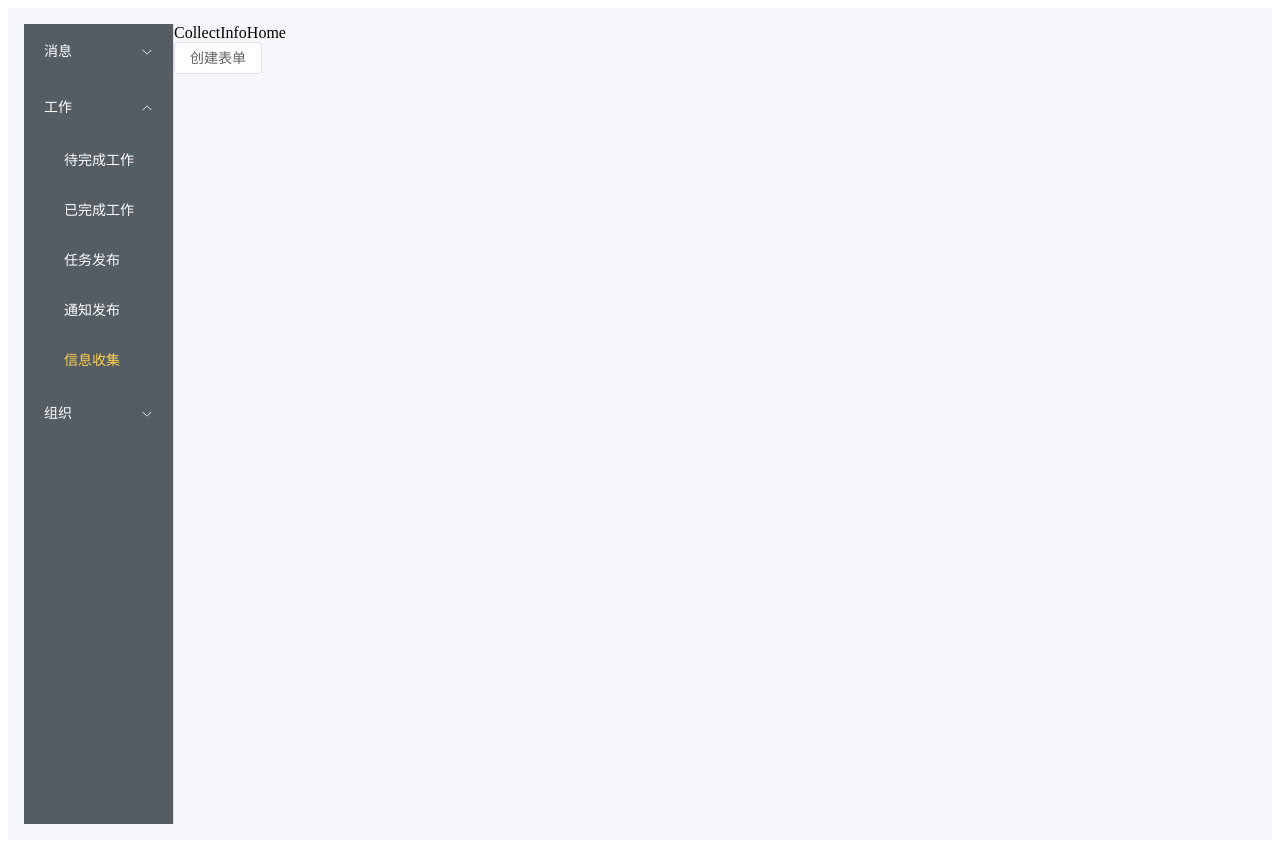
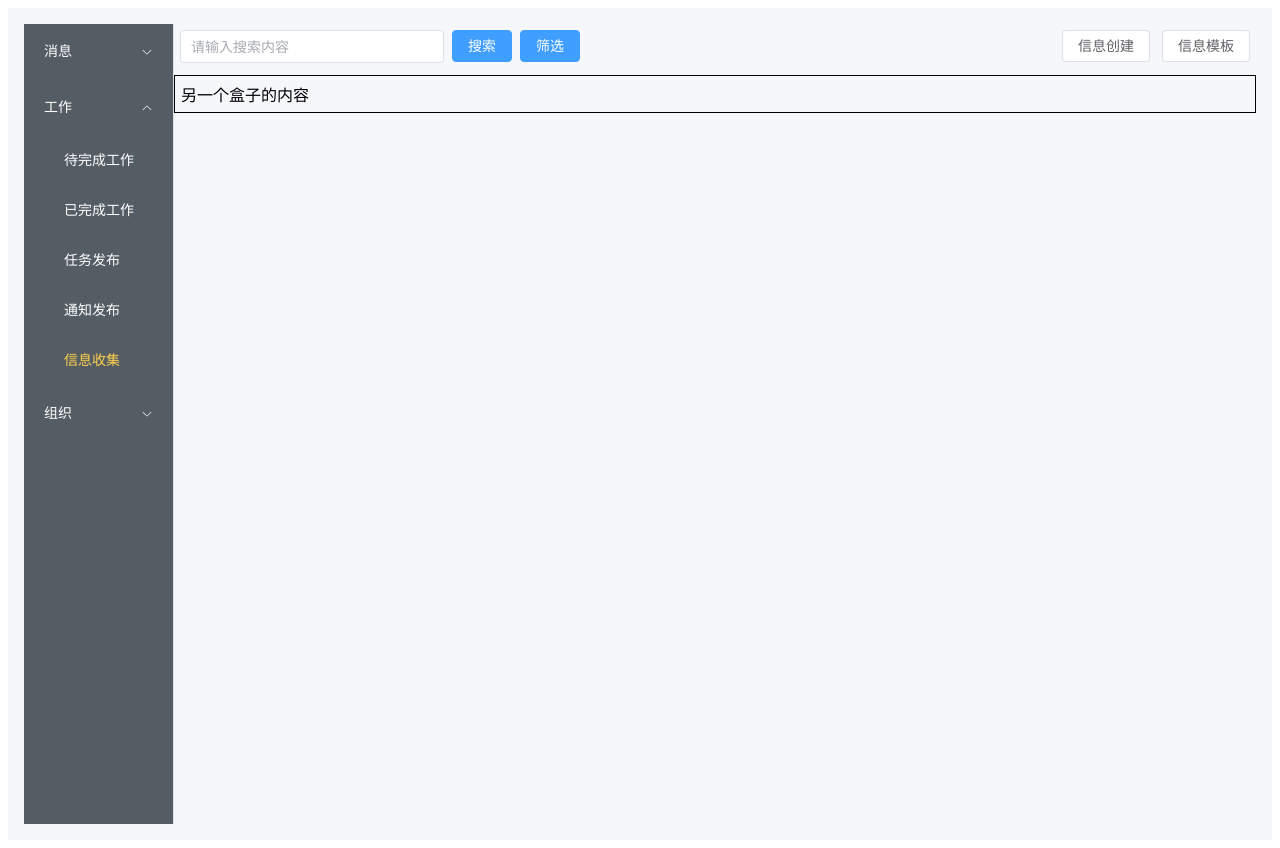
Before and after one commit to xizais/teamAssistance-front, a Vue app: page /collectInfoHome in a window 1280 px wide. Built offline with nearby package versions, Linux system fonts and the light colour scheme.

Commit message:
表单创建页面设计修改页面同步

```diff
--- a/src/components/Content/Work/CollectInfo/CollectInfoHome.vue
+++ b/src/components/Content/Work/CollectInfo/CollectInfoHome.vue
@@ -1,21 +1,50 @@
 <template>
-  <div>
-    <div>CollectInfoHome</div>
-    <el-button @click="goToDesignPage">创建表单</el-button>
+  <div class="outer-container">
+    <div style="display: flex; flex-direction: column;">
+      <div style="display: flex;">
+        <SearchPage/>
+        <el-button class="collect-button" @click="goToDesignPage()">信息创建</el-button>
+        <el-button class="collect-button" @click="goToEditPage(123)">信息模板</el-button>
+      </div>
+      <div class="container">
+         另一个盒子的内容
+      </div>
+    </div>
   </div>
 </template>
 
 <script>
+import SearchPage from "@/components/Content/Work/SearchPage";
 export default {
   name: "CollectInfoHome",
+  components: {SearchPage},
   methods: {
     goToDesignPage() {
-      this.$router.push("/collectInfoDesign");
+      this.$router.push({ path: "/collectInfoDesign", query: { state: 'add' } });
+    },
+    goToEditPage(iIFId) {
+      this.$router.push({ path: "/collectInfoDesign", query: { state: 'edit',iIFId: iIFId } });
     }
   }
 }
 </script>
 
 <style scoped>
+.outer-container {
+  display: flex;
+  width: 100%;
+}
 
+.outer-container > div {
+  flex-grow: 1;
+}
+
+.collect-button {
+  margin: 6px;
+}
+
+.container {
+  border: solid 1px;
+  padding: 6px;
+}
 </style>
--- /dev/null
+++ b/src/components/Content/Work/SearchPage.vue
@@ -0,0 +1,88 @@
+<template>
+  <div class="outer-container">
+    <div class="search-container">
+      <el-input placeholder="请输入搜索内容"></el-input>
+      <el-button class="container-button" type="primary">搜索</el-button>
+      <el-button class="container-button" type="primary" @click="showOther = !showOther">筛选</el-button>
+    </div>
+    <div class="search-other" v-show="showOther">
+      <el-date-picker v-model="startDate" type="date" placeholder="开始日期" />
+      <el-date-picker v-model="endDate" type="date" placeholder="结束日期" />
+      <el-select v-model="optionValue" placeholder="数据状态" size="large" style="width: 140px">
+        <el-option v-for="item in options" :key="item.value" :label="item.label" :value="item.value" />
+      </el-select>
+    </div>
+  </div>
+</template>
+
+<script>
+export default {
+  name: "SearchPage",
+  data() {
+    return {
+      showOther: false,
+      startDate: null,
+      endData: null,
+      optionValue: null,
+      options: [
+        {
+          value: '我的草稿',
+          lable: 0
+        },
+        {
+          value: '我的发布',
+          lable: 1
+        },
+        {
+          value: '我的管理',
+          lable: 2
+        },
+        {
+          value: '未完成填写',
+          lable: 3
+        },
+        {
+          value: '已完成填写',
+          lable: 4
+        }
+      ]
+    };
+  },
+  methods: {
+
+  }
+}
+</script>
+
+<style scoped>
+.outer-container {
+  display: flex;
+  flex-direction: column;
+}
+
+.search-container {
+  padding: 6px;
+  width: 400px;
+  height: 33px;
+  display: flex;
+  gap: 4px;
+  margin-bottom: 6px;
+}
+
+.search-other {
+  width: 256px;
+  padding: 4px;
+  border: 1px solid #c2b8b8;
+  border-radius: 4px;
+  display: flex;
+  flex-direction: column;
+  gap: 4px;
+  margin-left: 6px;
+  margin-bottom: 6px;
+}
+
+.container-button {
+  margin: 0;
+  margin-left: 4px;
+}
+</style>
--- a/src/components/Home/HomePage.vue
+++ b/src/components/Home/HomePage.vue
@@ -24,7 +24,9 @@
         <el-menu-item :index="i.id" v-for="i in item?.child" :key="i.id" @click="open(i.path)">{{ i.name }}</el-menu-item>
       </el-sub-menu>
     </el-menu>
-    <router-view></router-view>
+    <div class="container-right">
+      <router-view></router-view>
+    </div>
   </div>
 </template>
 
@@ -130,4 +132,9 @@ export default {
   width: 150px;
   min-height: 100vh;
 }
+
+.container-right {
+  display: flex;
+  flex-grow: 1;
+}
 </style>
```
Also changed, not shown: src/components/Content/Work/CollectInfo/CollectInfoDesign.vue (+16 -0 lines), 1 other file (tests, documents, lock files or other folders).
